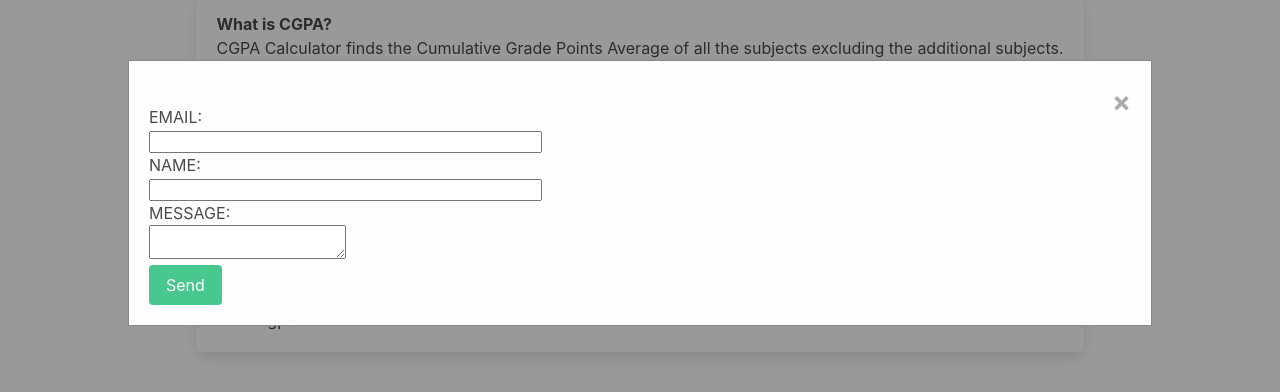
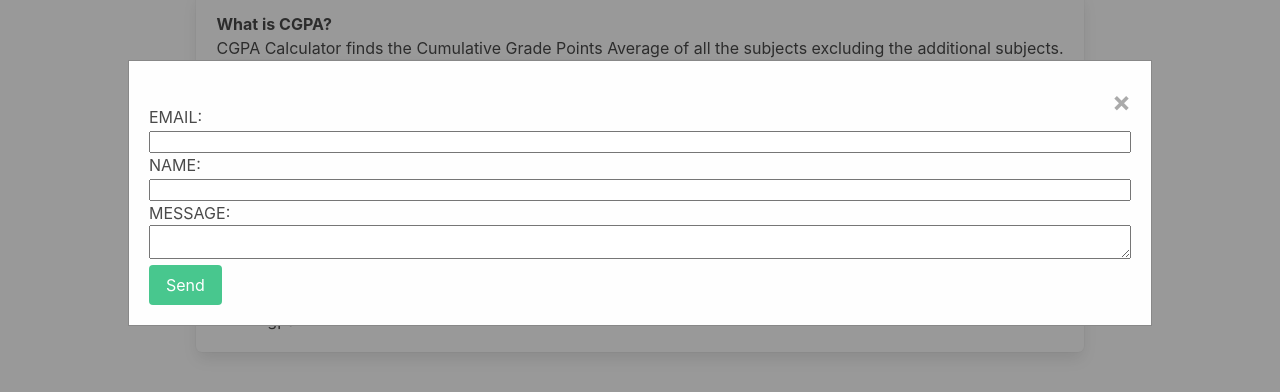
Before and after one commit to Muthuram05/Gpa_Calculater, a plain HTML site: page Cgpa.html in a window 1280 px wide. Both pictures are taken after a click on the link "CONTACT". Shown: the part 64-456 px from the top of the page. Drawn offline with nearby package versions, Linux system fonts and the light colour scheme.

Commit message:
complete

```diff
--- a/Cgpa.html
+++ b/Cgpa.html
@@ -43,13 +43,13 @@
     <form action="https://formspree.io/f/xqknbdbl" method="POST" id="my-form">
       <br>
       <label class="is-uppercase">Email:</label> <br>
-      <input type="email" name="email" required><br>
+      <input type="email" name="email" required style="width: 100%;"><br>
 
       <label class="is-uppercase">Name:</label> <br>
-      <input type="text" name="name" required><br>
+      <input type="text" name="name" required style="width: 100%;"><br>
 
      <label class="is-uppercase">message:</label> <br>
-      <textarea name="message"></textarea><br>
+      <textarea name="message" style="width: 100%;"></textarea><br>
     <button type="submit" class="button is-success">Send</button>
     <p id="my-form-status"></p>
   </form>
```
Also changed, not shown: index.html (+3 -3 lines).
